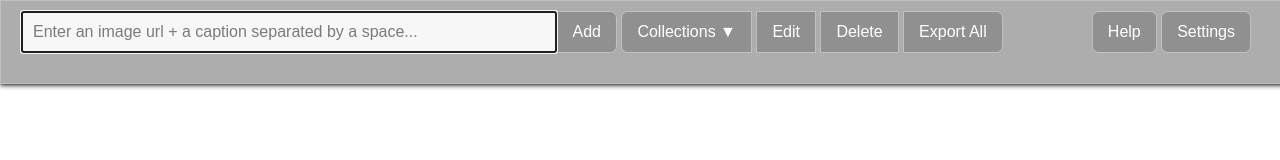
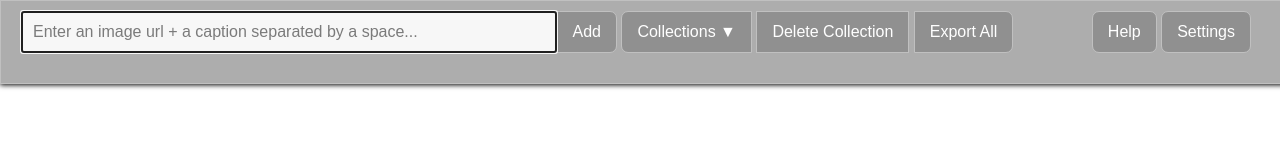
Before and after one commit to johnprattchristian/imagecollection, a plain HTML site: page index.html in a window 1280 px wide. Shown: the top 160 px of the page. Drawn offline with nearby package versions, Linux system fonts and the light colour scheme; no server answers.

Commit message:
removed redundant "edit" suprbutton

```diff
--- a/index.html
+++ b/index.html
@@ -37,8 +37,8 @@
 			<span id="collectionsUIParent">
 				<button class="rounded superButton toggleButton" id="btnCollections">Collections <span id='arrow'>▼</span></button>
 
-				<button class="rounded superButton" id="btnRenameCollection">Edit</button>
-				<button class="rounded superButton" id="btnDeleteCollection">Delete</button>
+				<!--<button class="rounded superButton" id="btnRenameCollection">Edit</button>!-->
+				<button class="rounded superButton" id="btnDeleteCollection">Delete Collection</button>
 				<button class="rounded superButton" id="btnExport">Export All</button>
 			</span>
 
```
